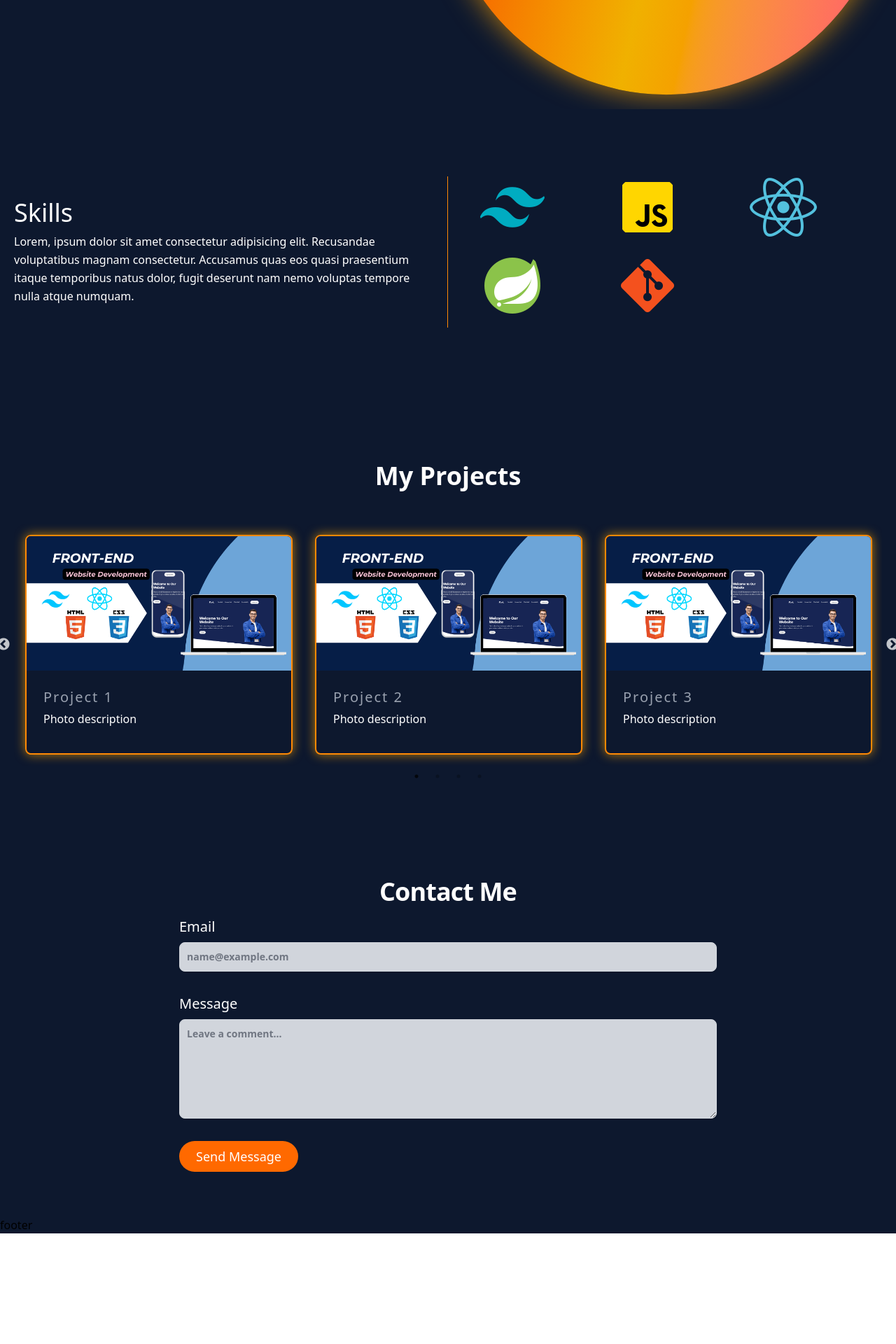
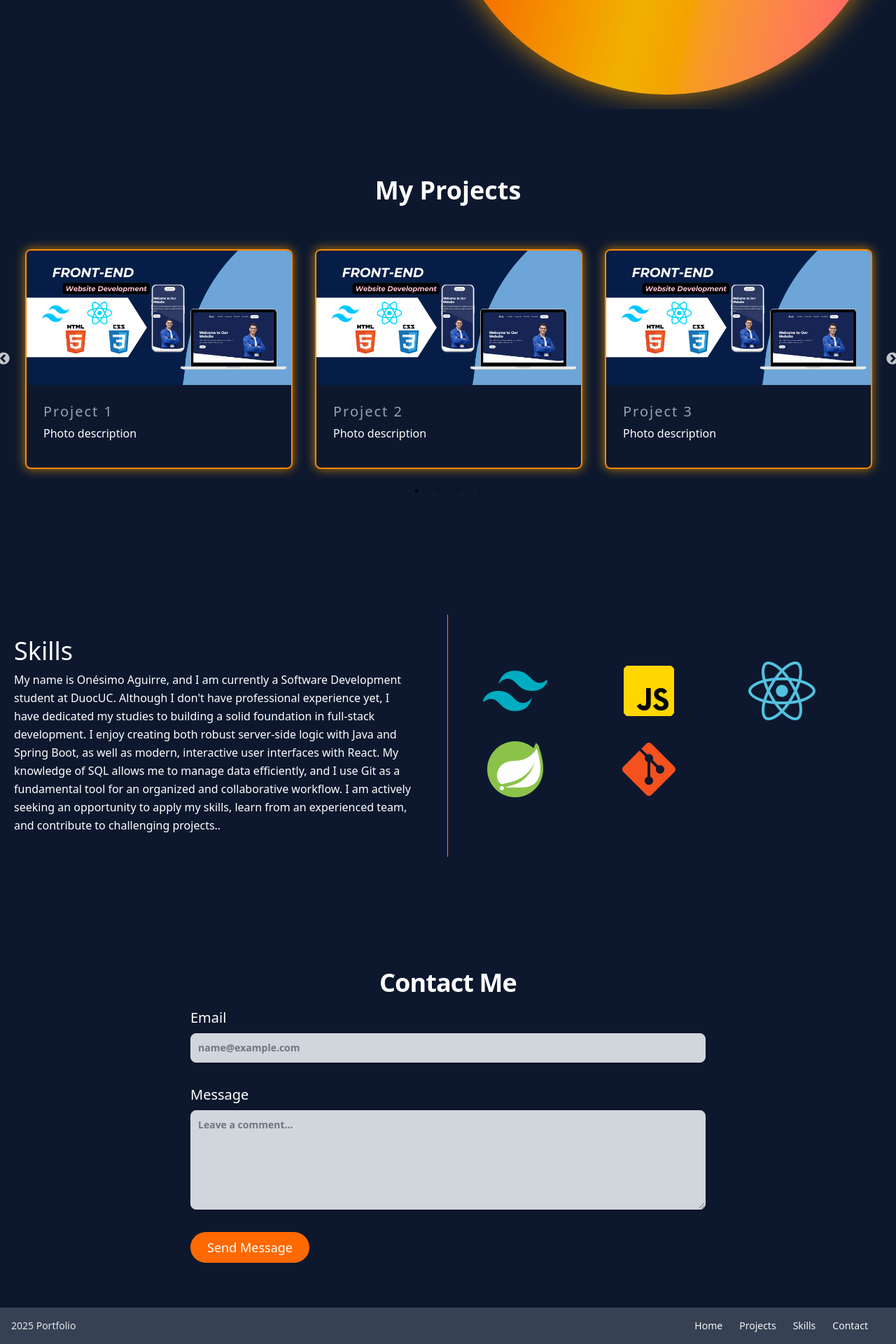
Before and after one commit to o-aguirre/portfolio, a React (Vite) app: page /#/ in a window 1280 px wide. Before the commit this address led to /#contact. Shown: the part 504-2424 px from the top of the page at 70% size. Before the commit the page ends 2266 px from the top, so only its background shows below. Built offline with nearby package versions, Linux system fonts and the light colour scheme.

Commit message:
add contact & footer

```diff
--- a/src/App.jsx
+++ b/src/App.jsx
@@ -1,6 +1,6 @@
 import { useEffect } from 'react';
 import Hero from './components/hero/Hero';
-import Projects from './components/projects/projects';
+import Projects from './components/projects/Projects';
 import Skills from './components/skills/Skills';
 import Contact from './components/contact/Contact';
 import Footer from './components/footer/Footer';
@@ -21,8 +21,8 @@ const App = () => {
     return(
         <main className='bg-[#0d182e]'>
             <Hero />
+            <Projects />
             <Skills />
-            <Projects />
             <Contact />
             <Footer />
         </main>
--- a/src/components/contact/Contact.jsx
+++ b/src/components/contact/Contact.jsx
@@ -1,15 +1,15 @@
 const Contact = () => {
     return (
         <section id="contact" data-aos='fade-up' data-aos-delay='400'>
-            <div className="py-8 lg:py-16 mx-auto max-w-3xl">
+            <div className="px-4 py-8 lg:py-16 mx-auto max-w-3xl">
                 <h2 className="mb-4 text-4xl tracking-tight font-extrabold text-center text-white">Contact Me</h2>
                 <form action="#" className="space-y-8">
                     <div>
-                        <label for="email" className="block mb-2 text-xl font-medium text-white">Email</label>
+                        <label htmlFor="email" className="block mb-2 text-xl font-medium text-white">Email</label>
                         <input type="email" id="email" className="shadow-sm bg-gray-300 font-bold border border-gray-300 text-gray-900 text-sm rounded-lg focus:ring-primary-500 focus:border-primary-500 block w-full p-2.5" placeholder="name@example.com" required />
                     </div>
                     <div className="sm:col-span-2">
-                        <label for="message" className="block mb-2 text-xl font-medium text-white">Message</label>
+                        <label htmlFor="message" className="block mb-2 text-xl font-medium text-white">Message</label>
                         <textarea rows='6' id="message" className="shadow-sm bg-gray-300 font-bold border border-gray-300 text-gray-900 text-sm rounded-lg focus:ring-primary-500 focus:border-primary-500 block w-full p-2.5" placeholder="Leave a comment..." required />
                     </div>
                     <button className="inline-flex text-white bg-orange-500 border-0 py-2 px-6 focus:outline-none hover:bg-orange-600 hover:shadow-[0_0_40px_rgba(255,165,0,0.7)] rounded-full text-lg">
--- a/src/components/footer/Footer.jsx
+++ b/src/components/footer/Footer.jsx
@@ -1,6 +1,27 @@
 const Footer = () => {
+
+    const listNavbar = [
+        {name: 'Home', link: '#'},
+        {name: 'Projects', link: '#projects'},
+        {name: 'Skills', link: '#skills'},
+        {name: 'Contact', link: '#contact'},
+    ]
+
     return (
-        'footer'
+        <footer className="bg-gray-700 shadow">
+            <div className="w-full mx-auto max-w-7xl p-4 md:flex md:items-center md:justify-between">
+                <span className="text-sm text-gray-200 sm:text-center">
+                    2025 <a href="#" className="hover:underline">Portfolio</a>
+                </span>
+                <ul className="flex flex-wrap items-center mt-3 text-sm font-medium text-gray-100 sm:mt-0">
+                    {
+                        listNavbar.map((item, index) => (
+                            <a key={index} href={item.link} className="hover:text-orange-400 me-4 md:me-6">{item.name}</a>
+                        ))
+                    }
+                </ul>
+            </div>
+        </footer>
     )
 }
 export default Footer;
--- a/src/components/hero/Hero.jsx
+++ b/src/components/hero/Hero.jsx
@@ -15,7 +15,7 @@ const Hero = () => {
                     <div className="lg:grow md:w-1/2 lg:pr-24 md:pr-16 flex flex-col md:items-start md:text-left mb-16 md:mb-0 items-center text-center relative">
                         <img data-aos="fade-up" data-aos-delay="400"src={hi} alt="" className="absolute top-[350px] left-44 md:top-[-30px] md:left-[450px] transform -translate-x-1/2 -translate-y-1/2 w-20 h-20" />
                         <h1 className="title-font sm:text-4xl text-4xl mb-4 font-bold text-white">Hi! I'm Onésimo</h1>
-                        <p className="mb-8 leading-relaxed">Lorem ipsum dolor sit amet consectetur adipisicing elit. Explicabo nulla tempora, recusandae sequi delectus ad similique nisi architecto, saepe sit repudiandae, voluptatibus reprehenderit! Eius officiis, quibusdam voluptatum alias non autem.</p>
+                        <p className="mb-8 leading-relaxed">A passionate Software Development student at DuocUC, focused on becoming a Full-Stack Developer. I specialize in building robust and dynamic solutions, connecting backend logic with Java and Spring Boot to frontend interactivity with React and JavaScript.</p>
                         <div className="flex justify-center">
                             <a href={CV} download>
                                 <button className="inline-flex text-white bg-orange-500 border-0 py-2 px-6 focus:outline-none hover:bg-orange-600 hover:shadow-[0_0_40px_rgba(255,165,0,0.7)] rounded-full text-lg transition-all duration-300">
--- a/src/components/projects/projects.jsx
+++ b/src/components/projects/projects.jsx
@@ -20,9 +20,9 @@ const Projects = () => {
         arrows: true,
         responsive: [
             {
-                breakpoint: 700,
+                breakpoint: 780,
                 settings: {
-                    slidersToShow: 1
+                    slidesToShow: 1,
                 }
             }
         ]
--- a/src/components/skills/Skills.jsx
+++ b/src/components/skills/Skills.jsx
@@ -10,10 +10,14 @@ const Skills = () => {
             <div className="container flex flex-wrap px-5 py-24 mx-auto items-center">
                 <div data-aos="fade-up" data-aos-delay="200" className="md:w-1/2 md:pr-12 md:py-8 md:border-r md:border-b-0 mb-10 md:mb-0 pd-10 border-b border-orange-400">
                     <h1 data-aos="fade-right" data-aos-delay="500" className="sm:text-4xl text-2xl font-medium title-font mb-2 text-white">Skills</h1>
-                    <p data-aos="fade-right" data-aos-delay="500"className="leading-relaxed text-base">Lorem, ipsum dolor sit amet consectetur adipisicing elit. Recusandae voluptatibus magnam consectetur. Accusamus quas eos quasi praesentium itaque temporibus natus dolor, fugit deserunt nam nemo voluptas tempore nulla atque numquam.</p>
+                    <p data-aos="fade-right" data-aos-delay="500" className="leading-relaxed text-base">My name is Onésimo Aguirre, and I am currently a Software Development student at DuocUC. Although I don't have professional experience yet, I have dedicated my studies to building a solid foundation in full-stack development.
+
+                        I enjoy creating both robust server-side logic with Java and Spring Boot, as well as modern, interactive user interfaces with React. My knowledge of SQL allows me to manage data efficiently, and I use Git as a fundamental tool for an organized and collaborative workflow.
+
+                        I am actively seeking an opportunity to apply my skills, learn from an experienced team, and contribute to challenging projects..</p>
                 </div>
                 <div data-aos="fade-left" data-aos-delay="500" className="flex flex-col md:w-1/2 md:pl-12">
-                    <nav className="flex flex-wrap list-none -m-1">
+                    <nav className="flex flex-wrap list-none">
                         <li className="lg:w-1/3 mb-4 w-1/2">
                             <img src={tailwindcssIcon} alt="" className="rounded-full w-24 h-24 object-cover" />
                         </li>
```
